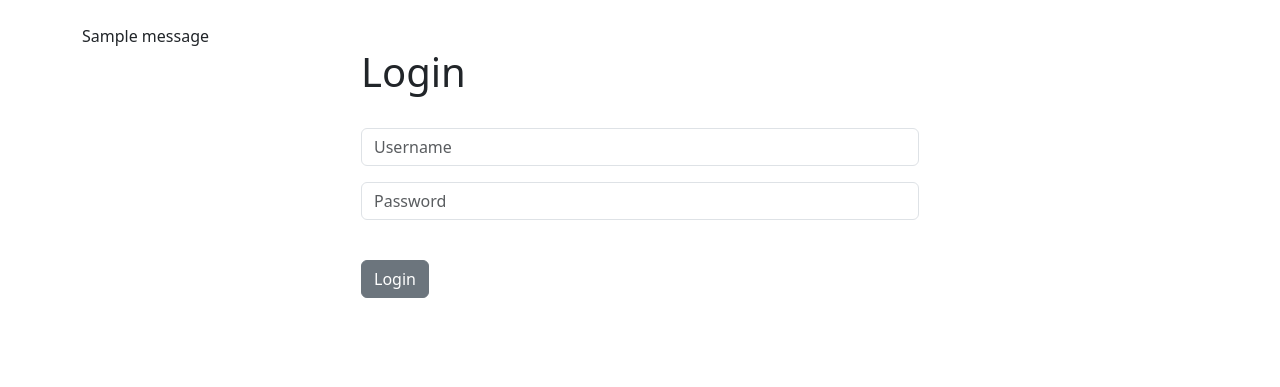
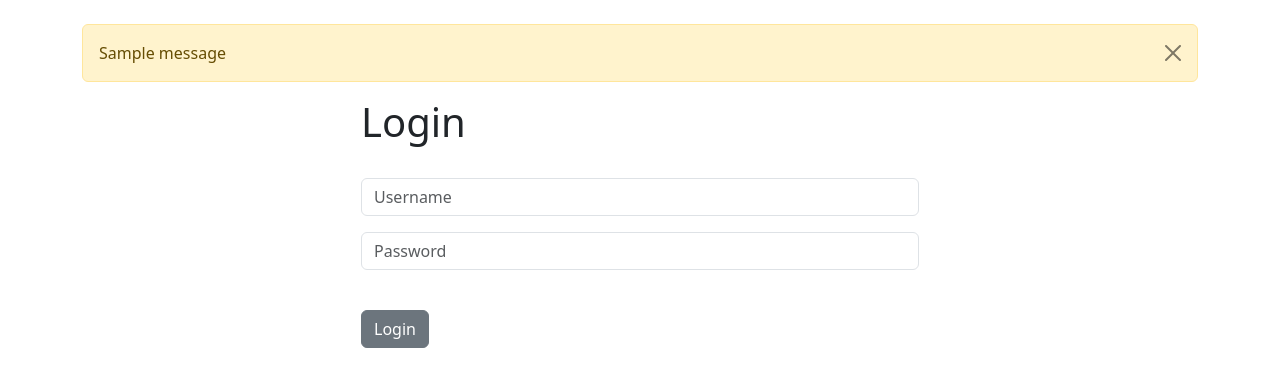
Before and after one commit to ttwange/CRM, a Django app: page / in a window 1280 px wide. Shown: the part 56-443 px from the top of the page. Run offline with Django 4.2, Linux system fonts and the light colour scheme; one stand-in notice (Sample message) is shown.

Commit message:
Pop alert for messages added

```diff
--- a/website/templates/base.html
+++ b/website/templates/base.html
@@ -13,7 +13,10 @@
       <br>
       {% if messages %}
         {% for message in messages %}
-          {{message}}
+        <div class="alert alert-warning alert-dismissible fade show" role="alert">
+        {{message}}
+          <button type="button" class="btn-close" data-bs-dismiss="alert" aria-label="Close"></button>
+        </div>
         {% endfor %}
       {% endif %}
 
```
